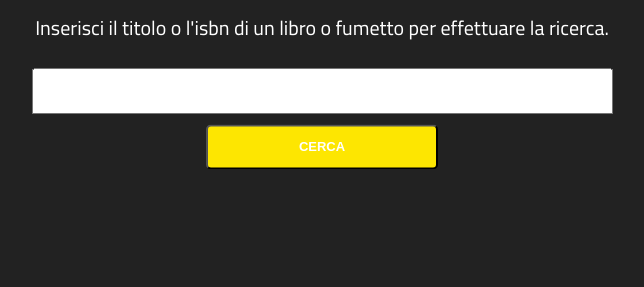
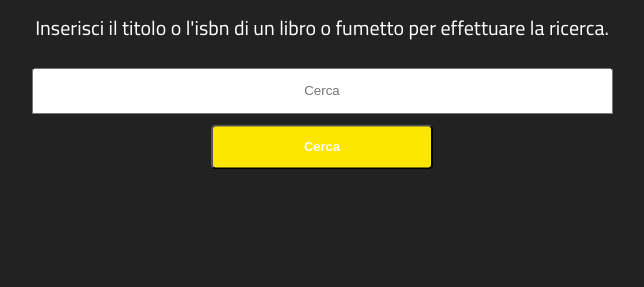
Before and after one commit to Ccettura/SBAM, a PHP site: page / in a window 1280 px wide. Shown: the part 728-1015 px from the top of the page, without its empty margins (318-962 px from the left). Run offline with PHP 8.4, Linux system fonts and the light colour scheme; some libraries are stand-ins or nearby versions.

Commit message:
Versione 0

```diff
--- a/Sito/index.php
+++ b/Sito/index.php
@@ -32,9 +32,9 @@
 
         <form action="lista.php" method="POST">
             <div class="barra_ricerca">
-                <div><input class="input_codice" type="text" name="ricerca" placeholder=""></div>
+                <div><input class="input_codice" atype="text" name="search" placeholder="Cerca"></div>
                 <div class="mt"></div>
-                <div><button class="button" type="submit" name="submit-search">CERCA</button></div>
+                <div><button class="button" type="submit" name="submit">Cerca</button></div>
             </div>
         </form>
 
```
